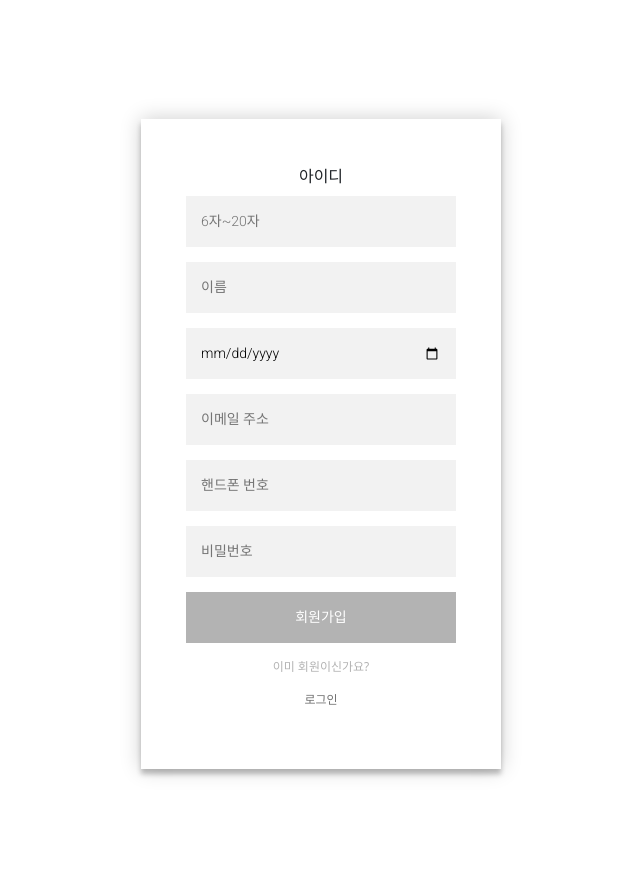
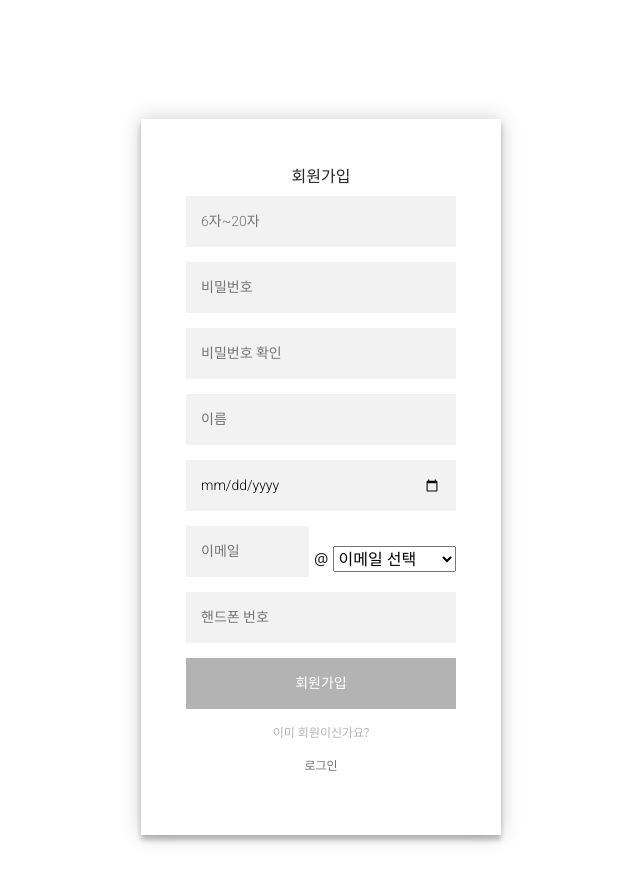
Before and after one commit to kt-bigproject30/front, a React (Create React App) app: page /login in a window 1280 px wide. Both pictures are taken after a click on the button "회원가입". Shown: the top 882 px of the page, without its empty margins (319-959 px from the left). Built offline with nearby package versions, Linux system fonts and the light colour scheme.

Commit message:
회원가입 창 수정

```diff
--- a/src/component/signup.jsx
+++ b/src/component/signup.jsx
@@ -12,8 +12,9 @@ const Signup = ({ toggleForm }) => {
     birthdate: "",
     email: "",
     phone: "",
-    password: "",
   });
+
+  const [customDomain, setCustomDomain] = useState(false); // 사용자 정의 도메인 입력 여부 상태
 
   const handleChange = (e) => {
     const { name, value } = e.target;
@@ -23,9 +24,31 @@ const Signup = ({ toggleForm }) => {
     });
   };
 
+  const handleDomainChange = (e) => {
+    const { value } = e.target;
+    if (value === "custom") {
+      setCustomDomain(true);
+      setFormData({ ...formData, emailDomain: "" });
+    } else {
+      setCustomDomain(false);
+      setFormData({ ...formData, emailDomain: value });
+    }
+  };
+
   const handleSignup = () => {
+    if (formData.password !== formData.pwdConfirm) {
+      alert("비밀번호가 일치하지 않습니다.");
+      return;
+    }
+
+    const email = `${formData.emailLocal}@${formData.emailDomain}`;
+    setFormData({
+      ...formData,
+      email,
+    });
+
     // 회원가입 로직을 처리합니다.
-    console.log("회원가입 정보:", formData);
+    console.log("회원가입 정보:", { ...formData, email });
     alert("회원가입이 완료되었습니다!");
     toggleForm(); // 회원가입 후 로그인 폼으로 돌아가기
   };
@@ -35,7 +58,7 @@ const Signup = ({ toggleForm }) => {
       <div className="form">
         <form className="register-form">
           <div className="profileId">
-            <label htmlFor="id">아이디</label>
+            <label htmlFor="id">회원가입</label>
             <input
               type="text"
               placeholder="6자~20자"
@@ -48,6 +71,20 @@ const Signup = ({ toggleForm }) => {
               영문 소문자, 숫자를 포함한 6~20자를 입력하세요.
             </div>
           </div>
+          <input
+            type="password"
+            name="password"
+            placeholder="비밀번호"
+            value={formData.password}
+            onChange={handleChange}
+          />
+          <input
+            type="password"
+            name="pwdConfirm"
+            placeholder="비밀번호 확인"
+            value={formData.pwdConfirm}
+            onChange={handleChange}
+          />
           <input
             type="text"
             name="name"
@@ -62,13 +99,37 @@ const Signup = ({ toggleForm }) => {
             value={formData.birthdate}
             onChange={handleChange}
           />
-          <input
-            type="email"
-            name="email"
-            placeholder="이메일 주소"
-            value={formData.email}
-            onChange={handleChange}
-          />
+          <div className="email">
+            <input
+              type="text"
+              name="emailLocal"
+              placeholder="이메일"
+              value={formData.emailLocal}
+              onChange={handleChange}
+            />
+            @
+            {customDomain ? (
+              <input
+                type="text"
+                name="emailDomain"
+                placeholder="도메인 입력"
+                value={formData.emailDomain}
+                onChange={handleChange}
+              />
+            ) : (
+              <select
+                name="emailDomain"
+                value={formData.emailDomain}
+                onChange={handleDomainChange}
+              >
+                <option value="">이메일 선택</option>
+                <option value="naver.com">naver.com</option>
+                <option value="daum.net">daum.net</option>
+                <option value="kakao.com">kakao.com</option>
+                <option value="custom">직접 입력</option>
+              </select>
+            )}
+          </div>
           <input
             type="text"
             name="phone"
@@ -76,13 +137,7 @@ const Signup = ({ toggleForm }) => {
             value={formData.phone}
             onChange={handleChange}
           />
-          <input
-            type="password"
-            name="password"
-            placeholder="비밀번호"
-            value={formData.password}
-            onChange={handleChange}
-          />
+
           <button type="button" onClick={handleSignup}>
             회원가입
           </button>
--- a/src/css/login.css
+++ b/src/css/login.css
@@ -145,3 +145,25 @@ body {
 .hidden {
   display: none; /* 화면에서 숨김 */
 }
+
+/* 이메일 입력 필드와 도메인 선택 박스를 나란히 배치 */
+.email {
+  display: flex;
+  align-items: center;
+  justify-content: space-between;
+}
+
+.email input[type="text"],
+.email select {
+  width: calc(
+    50% - 10px
+  ); /* 각 입력 필드의 너비를 50%에서 10px 뺀 값으로 설정 */
+}
+
+.email input[type="text"] {
+  margin-right: 5px; /* 오른쪽 마진 */
+}
+
+.email select {
+  margin-left: 5px; /* 왼쪽 마진 */
+}
```
